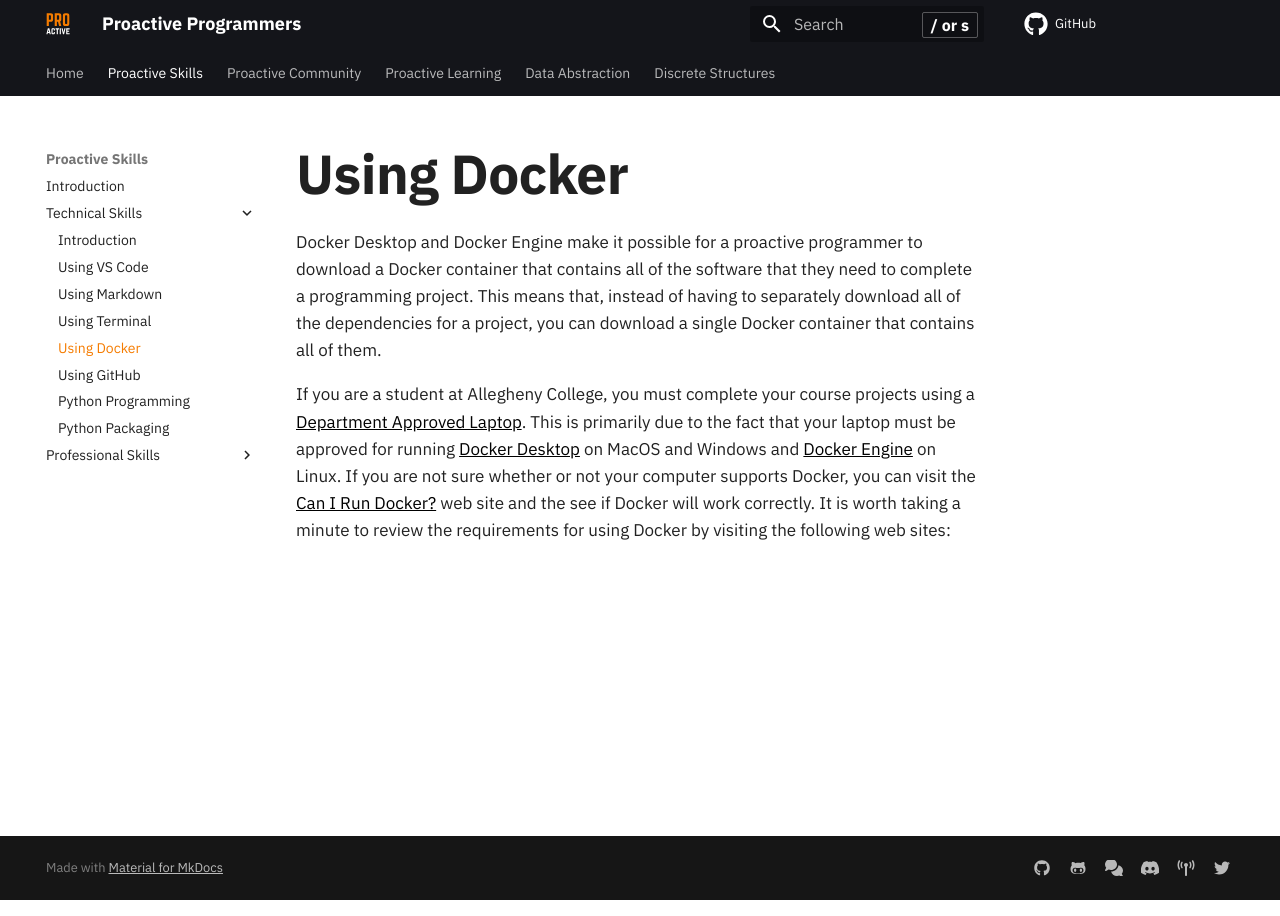
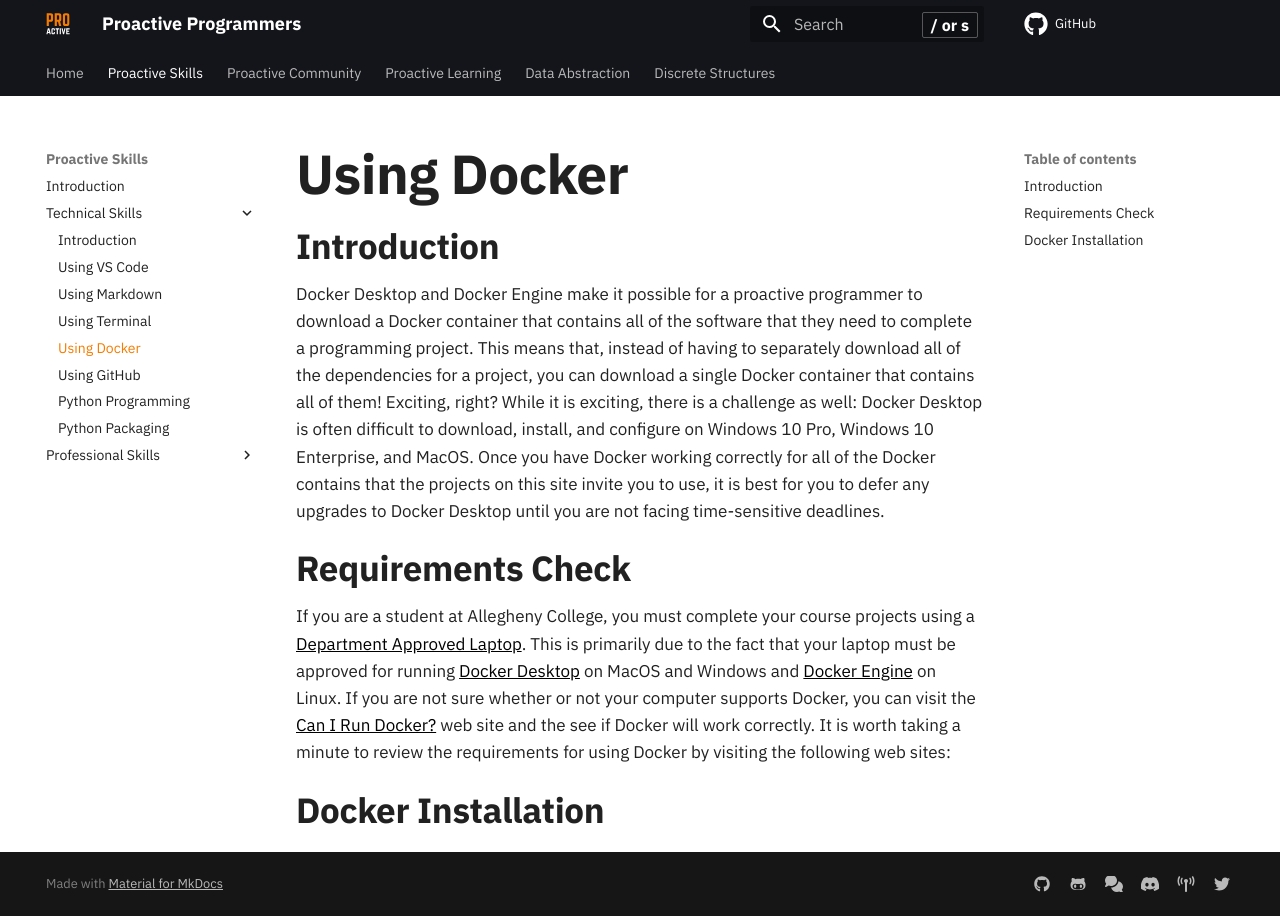
Before and after one commit to ProactiveProgrammers/www.proactiveprogrammers.com, an MkDocs documentation site: the page built from docs/proactive-skills/technical-skills/using-docker.md, in a window 1280 px wide. Built offline with MkDocs 1.6.1 and Material for MkDocs 9.7.7, drawn with Linux system fonts in a browser that asks for light colours; comment, search, counter and statistics services are not loaded.

Commit message:
feat: Add reminders and start to add sections to using-docker.

```diff
--- a/docs/proactive-skills/technical-skills/using-docker.md
+++ b/docs/proactive-skills/technical-skills/using-docker.md
@@ -1,10 +1,21 @@
 # Using Docker
+
+[//]: # (Stress difficulties, encourage not to upgrade once working)
+
+## Introduction
 
 Docker Desktop and Docker Engine make it possible for a proactive programmer to
 download a Docker container that contains all of the software that they need to
 complete a programming project. This means that, instead of having to separately
 download all of the dependencies for a project, you can download a single Docker
-container that contains all of them.
+container that contains all of them! Exciting, right? While it is exciting,
+there is a challenge as well: Docker Desktop is often difficult to download,
+install, and configure on Windows 10 Pro, Windows 10 Enterprise, and MacOS. Once
+you have Docker working correctly for all of the Docker contains that the
+projects on this site invite you to use, it is best for you to defer any
+upgrades to Docker Desktop until you are not facing time-sensitive deadlines.
+
+## Requirements Check
 
 If you are a student at Allegheny College, you must complete your course
 projects using a [Department Approved
@@ -16,3 +27,5 @@
 [Can I Run Docker?](https://www.cs.allegheny.edu/canirundocker/) web site and
 the see if Docker will work correctly. It is worth taking a minute to review the
 requirements for using Docker by visiting the following web sites:
+
+## Docker Installation
```
